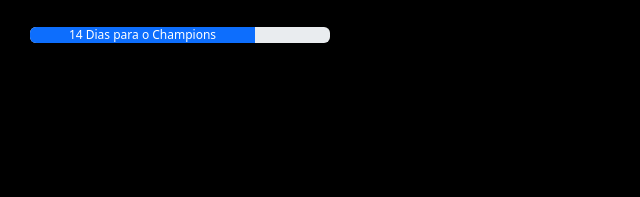
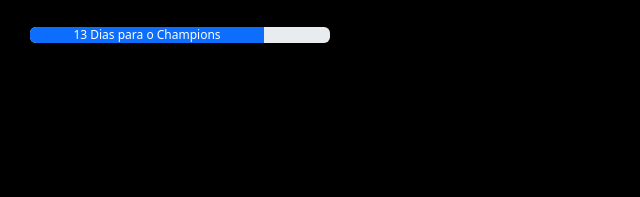
Before and after one commit to ViniciusRFerreira/bootstrap, a plain HTML site: page introdução_bootstrap/index.html in a window 1280 px wide. Shown: the part 2190-2387 px from the top of the page, 0-640 px from the left. Drawn offline with nearby package versions, Linux system fonts and the light colour scheme.

Commit message:
Add files via upload

```diff
--- a/introdução_bootstrap/index.html
+++ b/introdução_bootstrap/index.html
@@ -119,7 +119,7 @@
         </div>
     </div>
     <div class="progress">
-      <div class="progress-bar" role="progressbar" aria-label="Example with label" style="width: 75%;" aria-valuenow="14" aria-valuemin="20" aria-valuemax="0">14 Dias para o Champions</div>
+      <div class="progress-bar" role="progressbar" aria-label="Example with label" style="width: 78%;" aria-valuenow="14" aria-valuemin="20" aria-valuemax="0">13 Dias para o Champions</div>
     </div>
     <div class="pula_pag">
       <nav aria-label="Page navigation example">
```
